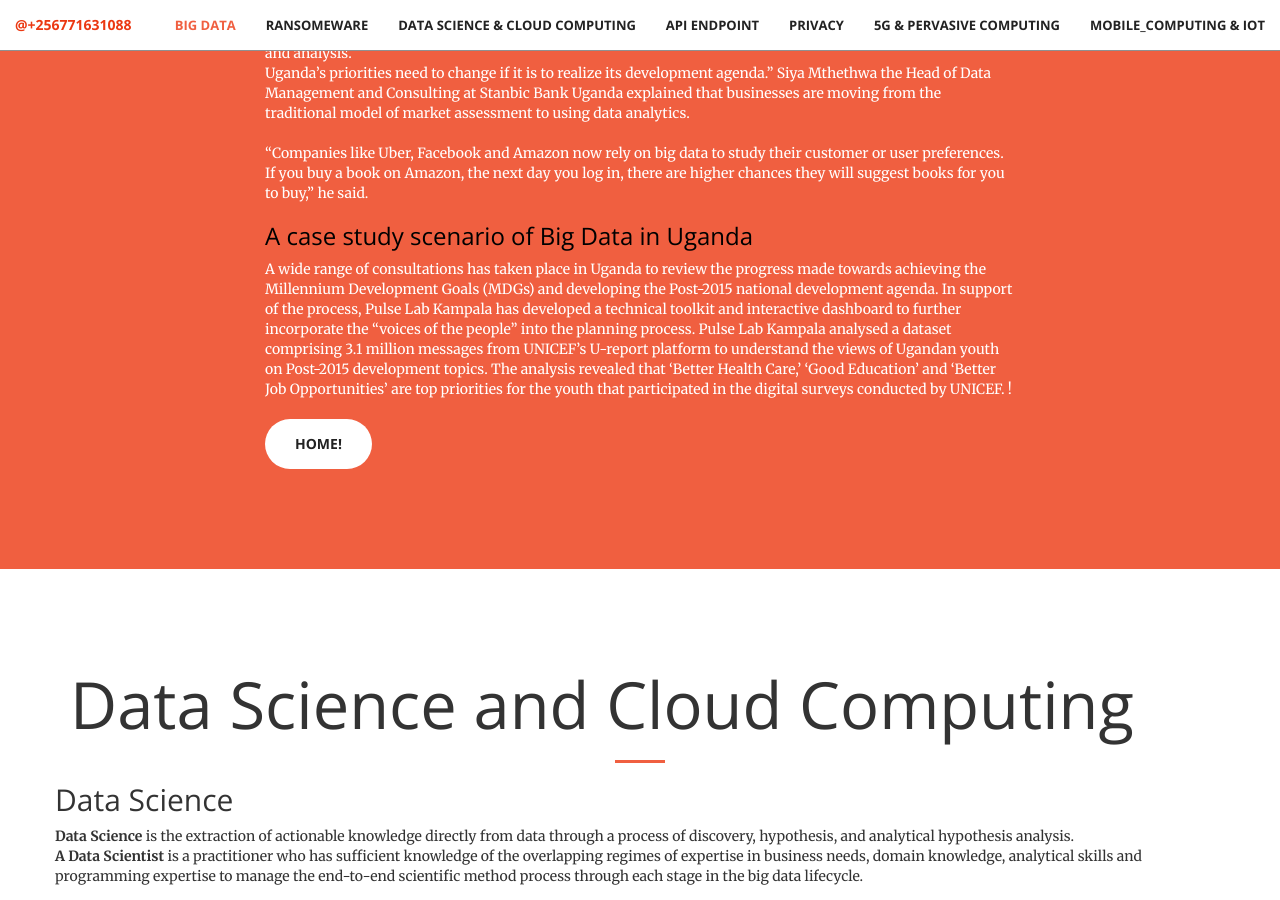
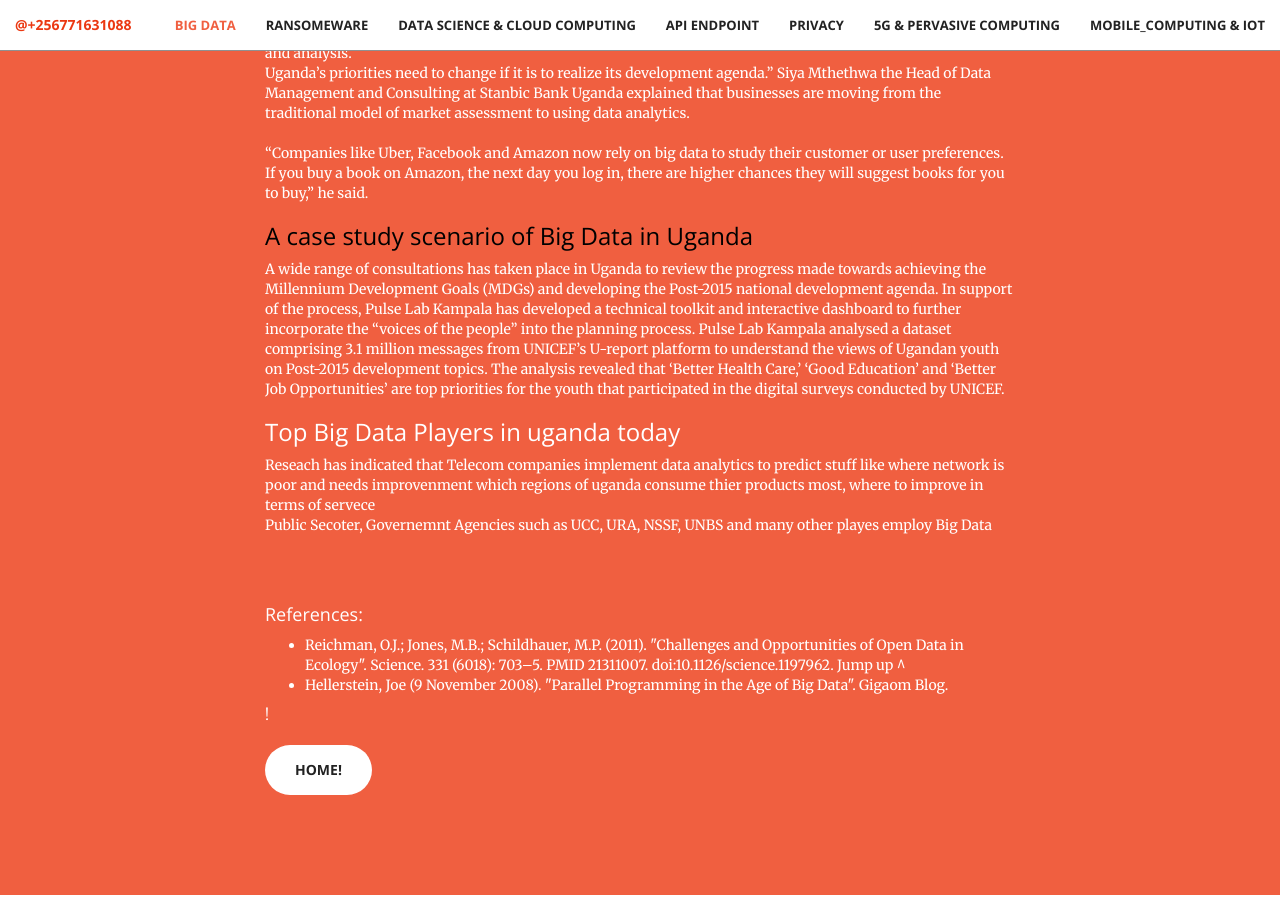
Before and after one commit to deromatic/deromatic.github.io, a Jekyll site: the page built from index.html, in a window 1280 px wide and 900 px high, scrolled down 2802 px. Built offline with Jekyll 4.4.1, drawn with Linux system fonts in a browser that asks for light colours.

Commit message:
Update call-to-action.html

```diff
--- a/_includes/call-to-action.html
+++ b/_includes/call-to-action.html
@@ -79,7 +79,16 @@ A wide range of consultations has taken place in Uganda to review the progress m
 In support of the process, Pulse Lab Kampala has developed a technical toolkit and interactive dashboard to further incorporate the “voices of the people” into the planning process.
 Pulse Lab Kampala analysed a dataset comprising 3.1 million messages from UNICEF’s U-report platform to understand the views of Ugandan youth on Post-2015 development topics.
 The analysis revealed that ‘Better Health Care,’ ‘Good Education’ and ‘Better Job Opportunities’ are top priorities for the youth that participated in the digital surveys conducted by UNICEF.
+	<h3>Top Big Data Players in uganda today</h3>
+		Reseach has indicated that  Telecom companies implement data analytics to predict stuff like where network is poor and needs improvenment which regions of uganda consume thier products most, where to improve in terms of servece
+		<br>Public Secoter, Governemnt Agencies such as UCC, URA, NSSF, UNBS and many other playes employ Big Data
+		<br>		<br>		<br>		<br>
 
+
+		<h4>References:</h4>
+		<ul><li> Reichman, O.J.; Jones, M.B.; Schildhauer, M.P. (2011). "Challenges and Opportunities of Open Data in Ecology". Science. 331 (6018): 703–5. PMID 21311007. doi:10.1126/science.1197962.
+Jump up ^<li> Hellerstein, Joe (9 November 2008). "Parallel Programming in the Age of Big Data". Gigaom Blog.
+		</ul>
                     !</p>
                 <a href="#" class="btn btn-default btn-xl">HOME!</a>
             </div>
```
